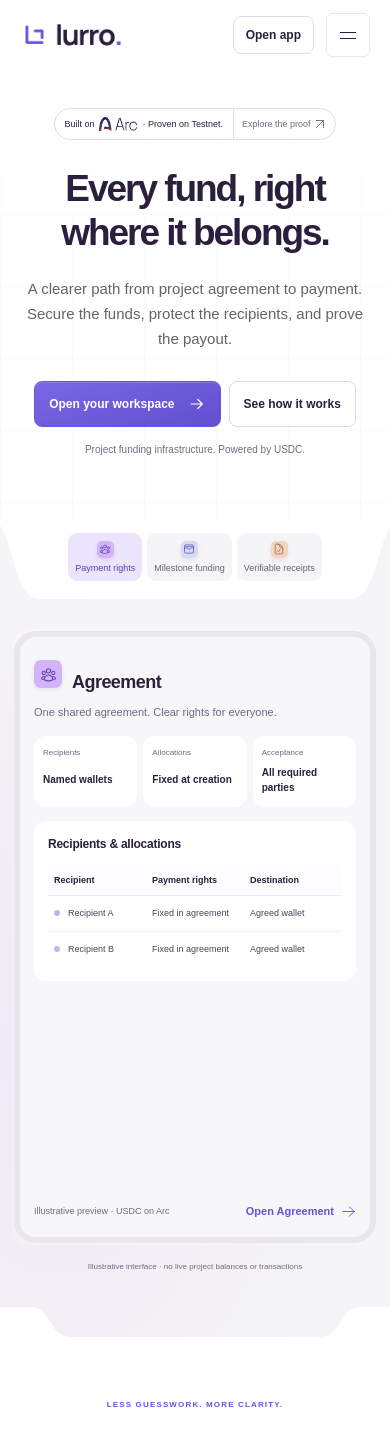
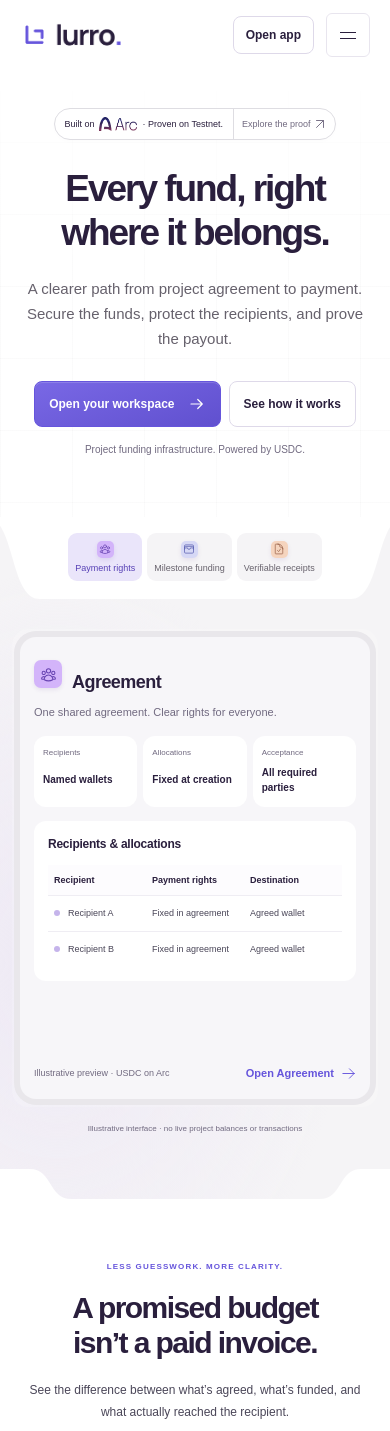
Before and after one commit to amantajatii/Lurro, a Next.js app in the folder web/: page / in a window 390 px wide. Shown: the top 1431 px of the page. Built offline with nearby package versions, Linux system fonts and the light colour scheme.

Commit message:
fix(web): size landing preview to its tallest tab

```diff
--- a/web/components/product-preview.css
+++ b/web/components/product-preview.css
@@ -1,6 +1,8 @@
-/* Landing shows core app components, without duplicating the full app shell. */
+/* Shared grid cell reserves the tallest tab, without fixed heights or internal scroll. */
 .workspace-preview { --app-card-radius:12px; --app-surface-violet:#f0ebfa; max-width:960px; }
-.product-preview-panel { height:520px; display:flex; flex-direction:column; gap:18px; overflow:clip; padding:28px; text-align:left; background:#f7f6f9; border-radius:16px; box-shadow:0 0 0 6px #e9e7eb; }
+.product-preview-stage { display:grid; }
+.product-preview-panel[aria-hidden="true"] { visibility:hidden; pointer-events:none; }
+.product-preview-panel { grid-area:1 / 1; min-width:0; display:flex; flex-direction:column; gap:18px; padding:28px; text-align:left; background:#f7f6f9; border-radius:16px; box-shadow:0 0 0 6px #e9e7eb; }
 .product-preview-panel > * { flex-shrink:0; }
 .product-preview-heading > div { display:flex; align-items:center; gap:10px; }
 .product-preview-heading .preview-tab-icon { width:28px; height:28px; border-radius:7px; }
@@ -24,7 +26,7 @@
 .workspace-preview .dash-text-button svg { width:15px; height:15px; }
 .workspace-preview .dash-text-button:hover { color:var(--violet-hover); }
 @media(max-width:600px) {
-  .product-preview-panel { height:600px; padding:18px 14px; gap:14px; }
+  .product-preview-panel { padding:18px 14px; gap:14px; }
   .product-preview-heading h2 { font-size:18px; }
   .product-preview-heading > p { font-size:11px; }
   .product-preview-metrics { gap:6px; }
--- a/web/components/product-preview.tsx
+++ b/web/components/product-preview.tsx
@@ -14,18 +14,19 @@ const views = [
 ];
 export function ProductPreview() {
   const [active, setActive] = useState(0);
-  const view = views[active];
   return <div className="product-showcase">
     <svg className="section-curve" viewBox="0 0 1440 90" preserveAspectRatio="none" aria-hidden="true"><path d="M0 0H1440V2H1054C1010 2 1018 82 970 82H470C422 82 430 2 386 2H0Z" fill="white" /></svg>
     <div className="preview-switcher" aria-label="Product preview">
       {views.map((item, index) => <button key={item.title} type="button" aria-pressed={active === index} onClick={() => setActive(index)}><span className={`preview-tab-icon preview-tab-icon-${index}`} aria-hidden="true"><item.icon /></span>{item.title}</button>)}
     </div>
     <div className="preview-shell workspace-preview">
-      <div className="product-preview-panel" aria-live="polite">
-        <div className="product-preview-heading"><div><span className={`preview-tab-icon preview-tab-icon-${active}`} aria-hidden="true"><view.icon /></span><h2>{view.page}</h2></div><p>{view.description}</p></div>
+      <div className="product-preview-stage" aria-live="polite">
+      {views.map((view, index) => <div key={view.title} className="product-preview-panel" aria-hidden={active !== index} inert={active !== index}>
+        <div className="product-preview-heading"><div><span className={`preview-tab-icon preview-tab-icon-${index}`} aria-hidden="true"><view.icon /></span><h2>{view.page}</h2></div><p>{view.description}</p></div>
         <div className="product-preview-metrics">{view.metrics.map(([label, value]) => <AppCard key={label} as="div"><span>{label}</span><strong>{value}</strong></AppCard>)}</div>
         <AppCard className="product-preview-table-card"><h3>{view.cardTitle}</h3><div className="product-preview-table-wrap"><table><thead><tr>{view.columns.map(column => <th key={column}>{column}</th>)}</tr></thead><tbody>{view.rows.map(row => <tr key={row[0]}>{row.map((cell, index) => <td key={`${index}:${cell}`}>{index === 0 && <span className="product-preview-dot" aria-hidden="true" />}{cell}</td>)}</tr>)}</tbody></table></div></AppCard>
         <div className="product-preview-footer"><span>Illustrative preview · USDC on Arc</span><ButtonLink href={view.route} variant="text">Open {view.page}<HiOutlineArrowRight aria-hidden="true" /></ButtonLink></div>
+      </div>)}
       </div>
     </div>
     <p className="preview-disclaimer">Illustrative interface · no live project balances or transactions</p>
```
